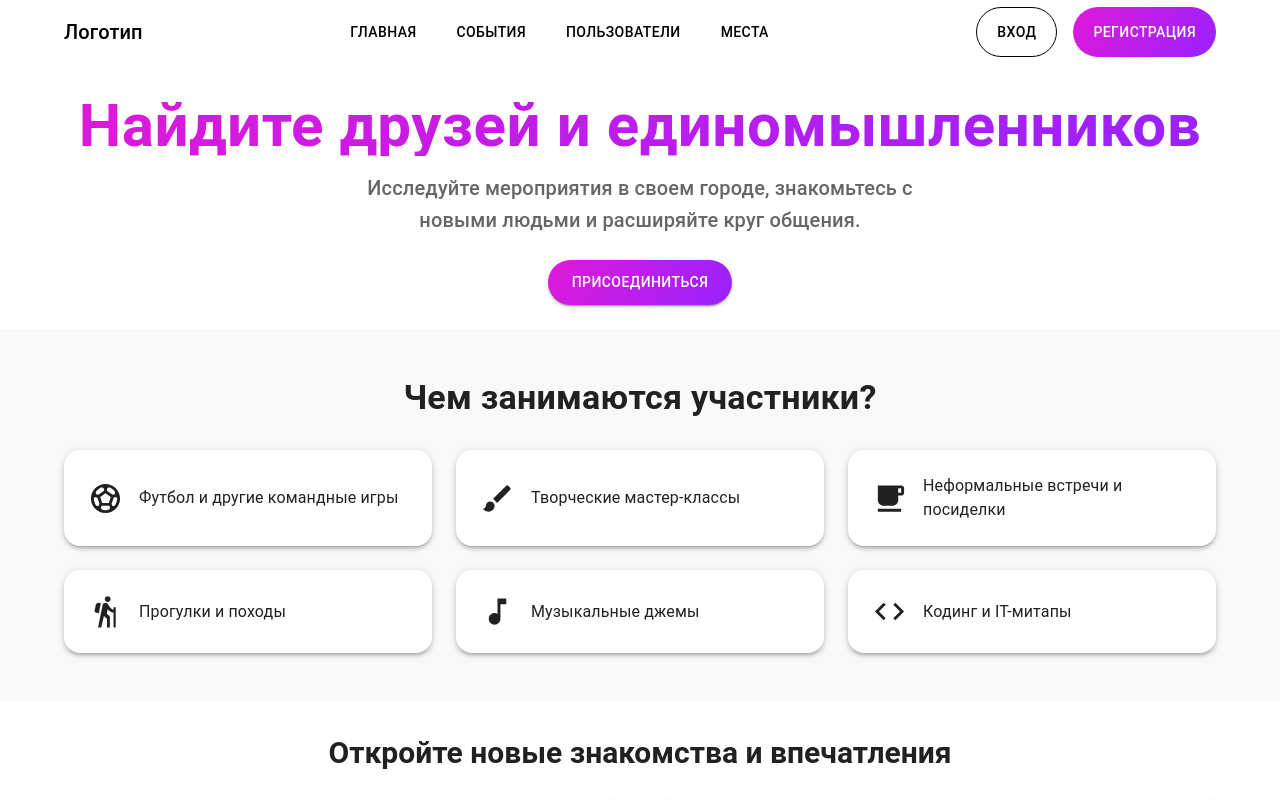
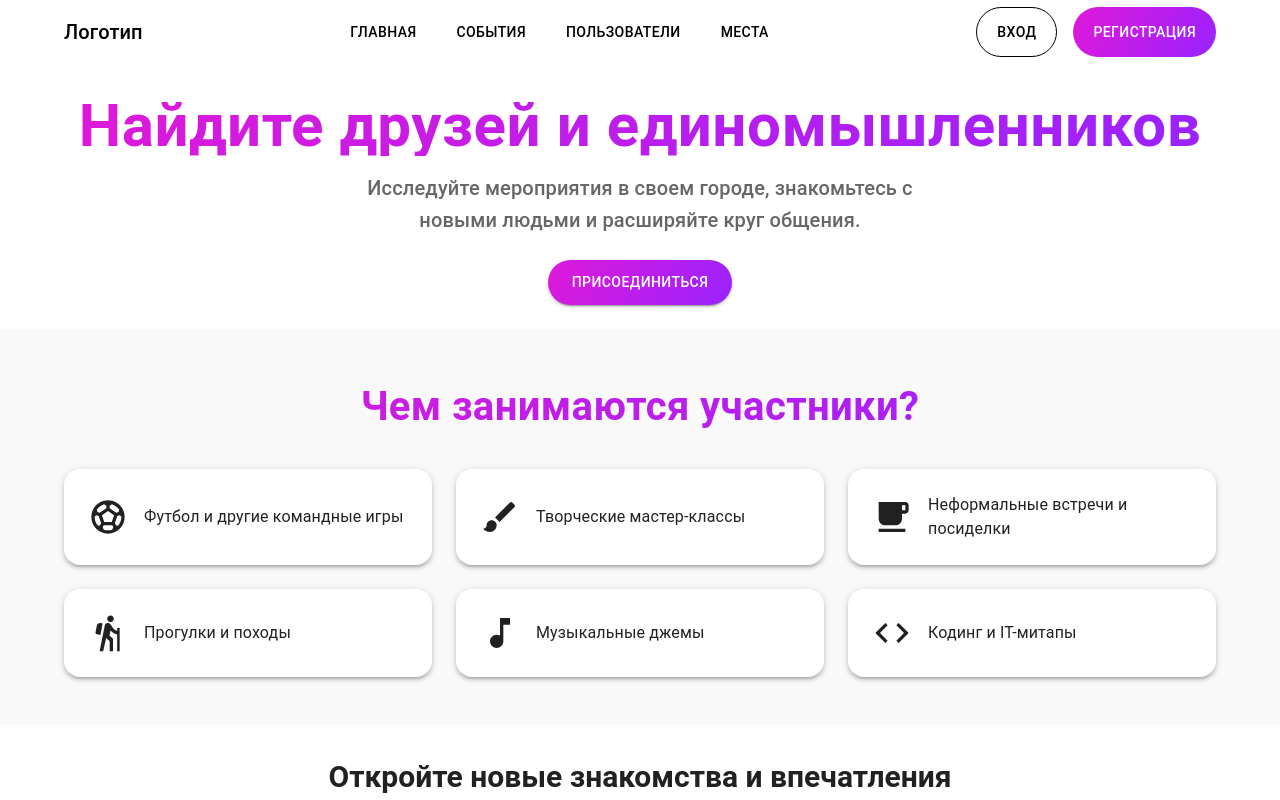
Before and after one commit to ChuvilkoDEV/Diplom, a React app: page / in a window 1280 px wide. Shown: the top 800 px of the page. Built offline with nearby package versions, Linux system fonts and the light colour scheme.

Commit message:
Добавлено сохранение токена в localStorage

```diff
--- a/src/1_app/store/Auth/AuthSlice.ts
+++ b/src/1_app/store/Auth/AuthSlice.ts
@@ -1,22 +1,26 @@
-import { createSlice } from "@reduxjs/toolkit";
+import { createSlice, PayloadAction } from "@reduxjs/toolkit";
 
 interface AuthState {
   isAuthenticated: boolean;
 }
 
+const token = localStorage.getItem("token");
+
 const initialState: AuthState = {
-  isAuthenticated: false,
+  isAuthenticated: !!token,
 };
 
 export const authSlice = createSlice({
   name: "status",
   initialState,
   reducers: {
-    login: (state) => {
+    login: (state, action: PayloadAction<string>) => {
       state.isAuthenticated = true;
+      localStorage.setItem("token", action.payload);
     },
     logout: (state) => {
       state.isAuthenticated = false;
+      localStorage.removeItem("token");
     },
   },
 });
--- a/src/2_pages/HomePage/ui/PopularActivities.tsx
+++ b/src/2_pages/HomePage/ui/PopularActivities.tsx
@@ -7,20 +7,49 @@ import HikingIcon from "@mui/icons-material/Hiking";
 import MusicNoteIcon from "@mui/icons-material/MusicNote";
 import CodeIcon from "@mui/icons-material/Code";
 
+const GradientIcon = ({ IconComponent }: { IconComponent: React.ElementType }) => (
+  <Box
+    sx={{
+      color: "linear-gradient(45deg, #ff6ec4, #7873f5)",
+      WebkitMaskImage: "-webkit-linear-gradient(black, black)",
+      WebkitMaskComposite: "source-in",
+      maskComposite: "intersect",
+      display: "inline-flex",
+      alignItems: "center",
+      justifyContent: "center",
+      fontSize: 40,
+      width: 40,
+      height: 40,
+    }}
+  >
+    <IconComponent sx={{ fontSize: 40 }} />
+  </Box>
+);
+
 const activities = [
-  { title: "Футбол и другие командные игры", icon: <SportsSoccerIcon fontSize="large" /> },
-  { title: "Творческие мастер-классы", icon: <BrushIcon fontSize="large" /> },
-  { title: "Неформальные встречи и посиделки", icon: <LocalCafeIcon fontSize="large" /> },
-  { title: "Прогулки и походы", icon: <HikingIcon fontSize="large" /> },
-  { title: "Музыкальные джемы", icon: <MusicNoteIcon fontSize="large" /> },
-  { title: "Кодинг и IT-митапы", icon: <CodeIcon fontSize="large" /> },
+  { title: "Футбол и другие командные игры", icon: SportsSoccerIcon },
+  { title: "Творческие мастер-классы", icon: BrushIcon },
+  { title: "Неформальные встречи и посиделки", icon: LocalCafeIcon },
+  { title: "Прогулки и походы", icon: HikingIcon },
+  { title: "Музыкальные джемы", icon: MusicNoteIcon },
+  { title: "Кодинг и IT-митапы", icon: CodeIcon },
 ];
 
 const PopularActivities: React.FC = () => {
   return (
     <Box sx={{ py: 6, backgroundColor: "#f9f9f9" }}>
       <Container maxWidth="lg">
-        <Typography variant="h4" textAlign="center" fontWeight={600} mb={4}>
+        <Typography
+          className="gradient"
+          sx={{
+            textAlign: "center",
+            mb: 4,
+            WebkitBackgroundClip: "text",
+            WebkitTextFillColor: "transparent",
+            fontWeight: "600",
+            fontSize: '40px',
+          }}
+        >
           Чем занимаются участники?
         </Typography>
         <Grid container spacing={3} justifyContent="center">
@@ -37,7 +66,7 @@ const PopularActivities: React.FC = () => {
                   height: "100%",
                 }}
               >
-                {activity.icon}
+                <GradientIcon IconComponent={activity.icon} />
                 <Typography variant="body1">{activity.title}</Typography>
               </Paper>
             </Grid>
--- a/src/3_widgets/Header/ui/NavBar.tsx
+++ b/src/3_widgets/Header/ui/NavBar.tsx
@@ -1,8 +1,21 @@
-import React from "react";
-import { AppBar, Toolbar, Typography, IconButton, Button, useMediaQuery, useTheme, Box } from "@mui/material";
+import React, { useState } from "react";
+import {
+  AppBar,
+  Toolbar,
+  Typography,
+  IconButton,
+  Button,
+  useMediaQuery,
+  useTheme,
+  Box,
+  Avatar,
+  Menu,
+  MenuItem,
+} from "@mui/material";
 import MenuIcon from "@mui/icons-material/Menu";
-import { useSelector } from 'react-redux'
-import { RootState } from '@app/store/store'
+import { useSelector, useDispatch } from "react-redux";
+import { RootState } from "@app/store/store";
+import { logout } from "@app/store/Auth/AuthSlice";
 
 interface NavBarProps {
   setOpenMenu: (open: boolean) => void;
@@ -10,14 +23,28 @@ interface NavBarProps {
   setOpenRegistration: (open: boolean) => void;
 }
 
-export const NavBar: React.FC<NavBarProps> = ({ setOpenMenu, setOpenLogin, setOpenRegistration }) => {
+export const NavBar: React.FC<NavBarProps> = ({
+                                                setOpenMenu,
+                                                setOpenLogin,
+                                                setOpenRegistration,
+                                              }) => {
   const theme = useTheme();
   const isMobile = useMediaQuery(theme.breakpoints.down("sm"));
   const isAuthenticated = useSelector((state: RootState) => state.auth.isAuthenticated);
+  const dispatch = useDispatch();
+  const [anchorEl, setAnchorEl] = useState<null | HTMLElement>(null);
 
   return (
     <AppBar position="static" sx={{ backgroundColor: "white", color: "black", boxShadow: "none" }}>
-      <Toolbar sx={{ display: "flex", justifyContent: "space-between", width: "100%", maxWidth: "1200px", margin: "0 auto" }}>
+      <Toolbar
+        sx={{
+          display: "flex",
+          justifyContent: "space-between",
+          width: "100%",
+          maxWidth: "1200px",
+          margin: "0 auto",
+        }}
+      >
         {/* Логотип и бургер-меню */}
         <Box sx={{ display: "flex", alignItems: "center" }}>
           {isMobile && (
@@ -31,7 +58,6 @@ export const NavBar: React.FC<NavBarProps> = ({ setOpenMenu, setOpenLogin, setOp
         </Box>
 
         {/* Навигационные ссылки (по центру) */}
-        {/* ToDo: Вынести ссылки в константу*/}
         {!isMobile && (
           <Box sx={{ display: "flex", gap: 3 }}>
             <Button color="inherit" href="/">Главная</Button>
@@ -41,7 +67,34 @@ export const NavBar: React.FC<NavBarProps> = ({ setOpenMenu, setOpenLogin, setOp
           </Box>
         )}
 
-        {isAuthenticated ? <span>Авторизован</span> : (!isMobile && (
+        {/* Кнопки входа / иконка пользователя */}
+        {isAuthenticated ? (
+          <Box>
+            <IconButton onClick={(e) => setAnchorEl(e.currentTarget)}>
+              <Avatar alt="User Icon" src="/placeholder-user.png" />
+            </IconButton>
+            <Menu
+              anchorEl={anchorEl}
+              open={Boolean(anchorEl)}
+              onClose={() => setAnchorEl(null)}
+            >
+              <MenuItem onClick={() => {
+                setAnchorEl(null);
+                // Заглушка под профиль
+                console.log("Профиль");
+              }}>
+                Профиль
+              </MenuItem>
+              <MenuItem onClick={() => {
+                setAnchorEl(null);
+                dispatch(logout());
+              }}>
+                Выйти
+              </MenuItem>
+            </Menu>
+          </Box>
+        ) : (
+          !isMobile && (
             <Box sx={{ display: "flex", gap: 2 }}>
               <Button
                 onClick={() => setOpenLogin(true)}
@@ -71,8 +124,8 @@ export const NavBar: React.FC<NavBarProps> = ({ setOpenMenu, setOpenLogin, setOp
                 Регистрация
               </Button>
             </Box>
-        ))
-      }
+          )
+        )}
       </Toolbar>
     </AppBar>
   );
--- a/src/4_features/LoginForm/index.tsx
+++ b/src/4_features/LoginForm/index.tsx
@@ -12,6 +12,7 @@ import {
 } from '@mui/material';
 import CloseIcon from '@mui/icons-material/Close';
 import { useTheme } from '@mui/material/styles';
+import { closeLogin } from '@widgets/Header/model/uiSlice'
 
 export const LoginForm: React.FC<{ onClose: () => void }> = ({ onClose }) => {
   const dispatch = useDispatch();
@@ -22,7 +23,8 @@ export const LoginForm: React.FC<{ onClose: () => void }> = ({ onClose }) => {
   const isMobile = useMediaQuery(theme.breakpoints.down('sm'));
 
   const handleLogin = () => {
-    dispatch(login());
+    dispatch(login('123'));
+    dispatch(closeLogin());
   };
 
   return (
--- a/src/4_features/RegistrationForm/ui/RegisterForm.tsx
+++ b/src/4_features/RegistrationForm/ui/RegisterForm.tsx
@@ -13,6 +13,7 @@ import {
 } from '@mui/material';
 import { useTheme } from '@mui/material/styles';
 import CloseIcon from '@mui/icons-material/Close';
+import { closeRegistration } from '@widgets/Header/model/uiSlice'
 
 export const RegisterForm: React.FC<{ onClose: () => void }> = ({ onClose }) => {
   const [form, setForm] = useState<RegisterFormData>({ email: '', password: '', name: '' });
@@ -26,7 +27,7 @@ export const RegisterForm: React.FC<{ onClose: () => void }> = ({ onClose }) =>
   };
 
   const handleSubmit = () => {
-    dispatch(registerThunk(form));
+    dispatch(registerThunk(form)).then(dispatch(closeRegistration()));
   };
 
   return (
```
Lines whose indentation alone changed are shown as unchanged.
